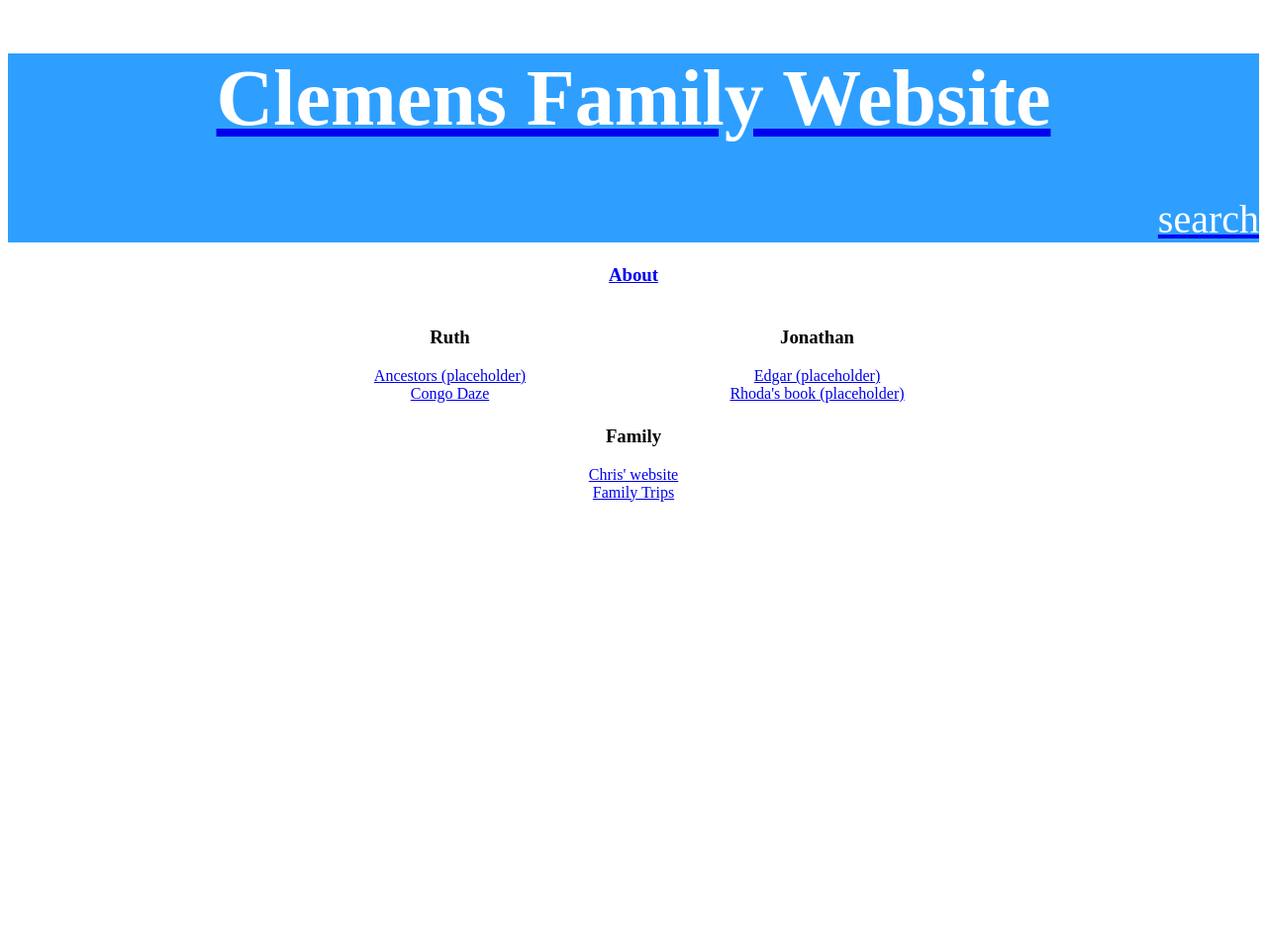
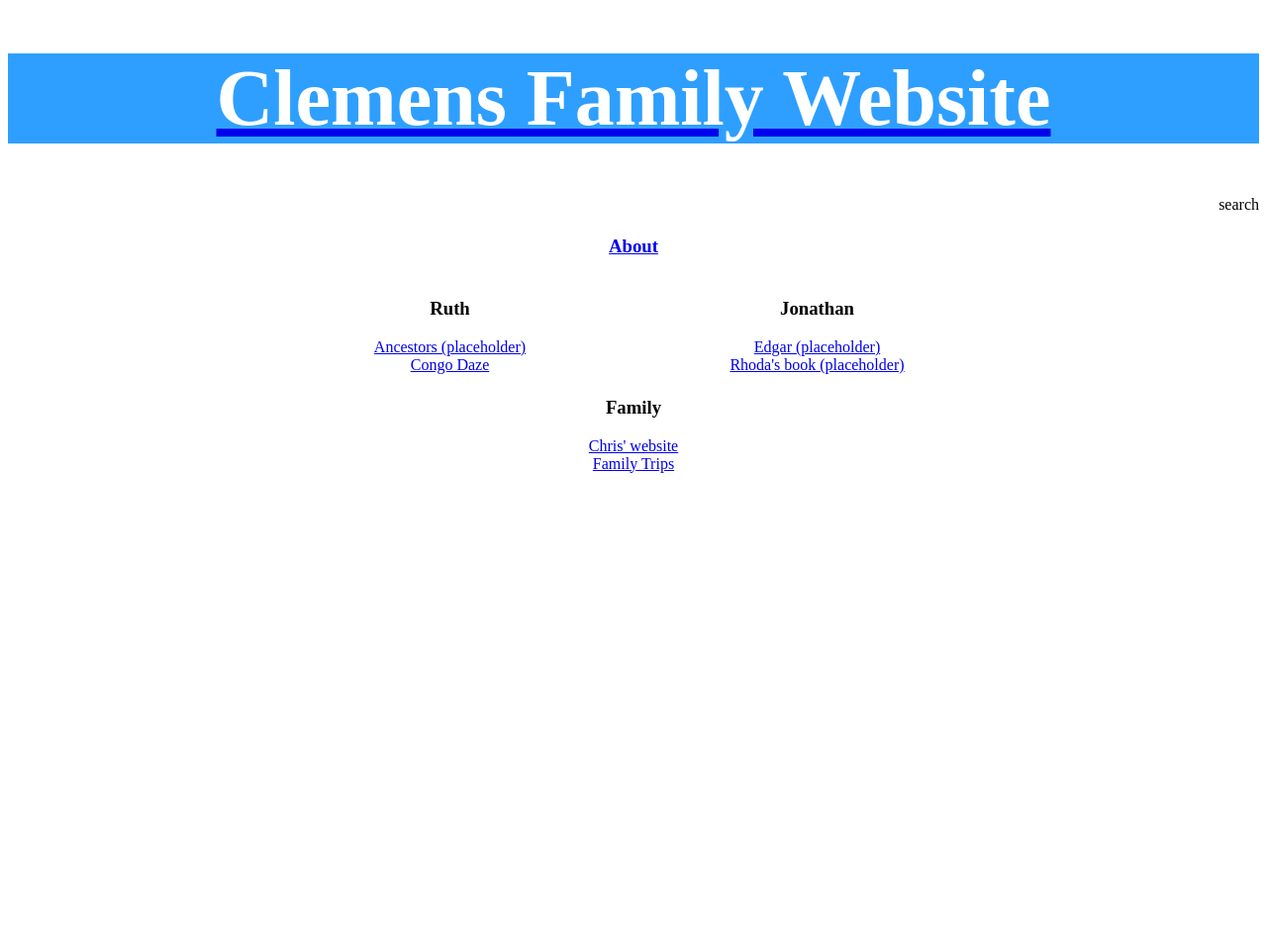
Before and after one commit to keidelclemens/keidelclemens.github.io, a Jekyll site: the page built from index.html, in a window 1280 px wide. Shown: the whole page at 99% size. Built offline with Jekyll 4.4.1, drawn with Linux system fonts in a browser that asks for light colours.

Commit message:
Update default.html

```diff
--- a/_layouts/default.html
+++ b/_layouts/default.html
@@ -21,9 +21,9 @@
     <a href="/">
       <header>
         <h1>Clemens Family Website</h1>
-        <div align="right">search</div>
       </header>
     </a>
+    <div align="right">search</div>
     <div id="content">
       {{ content }}
       {% if page.comments %}
```
